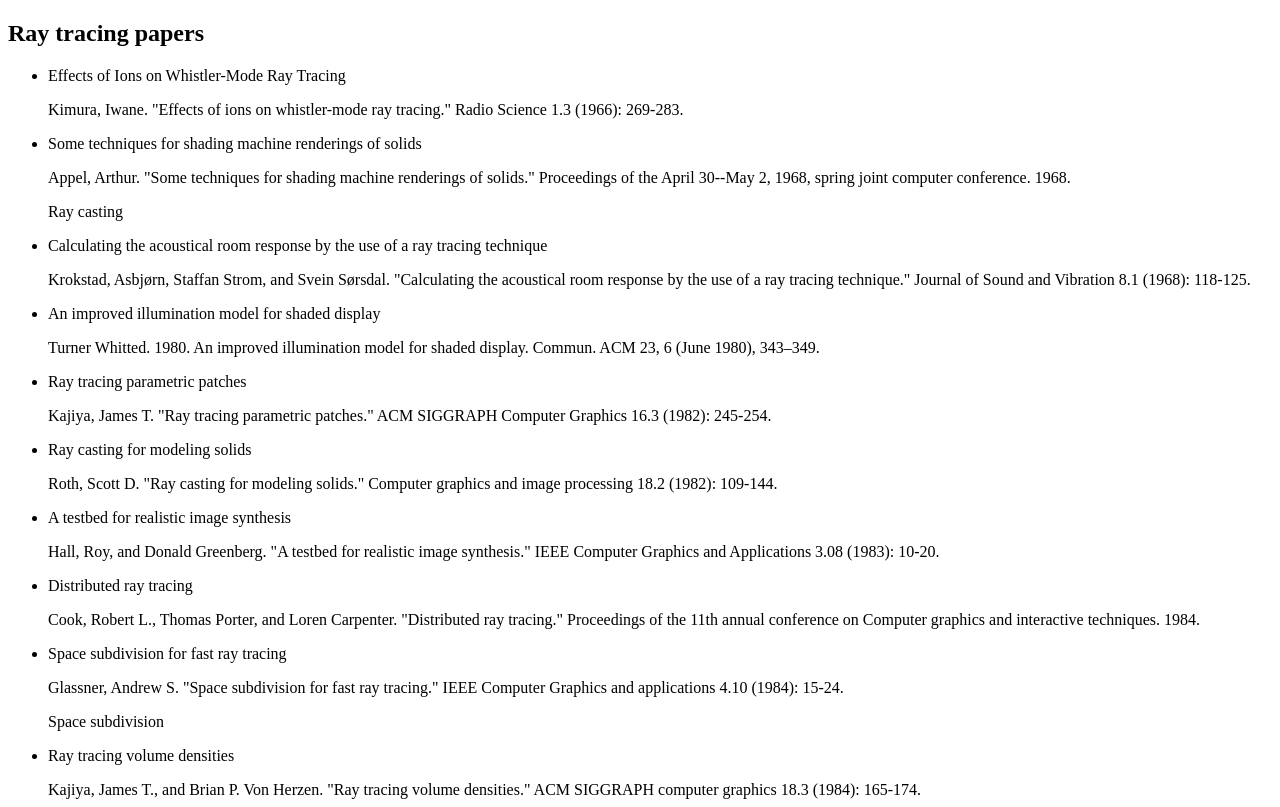
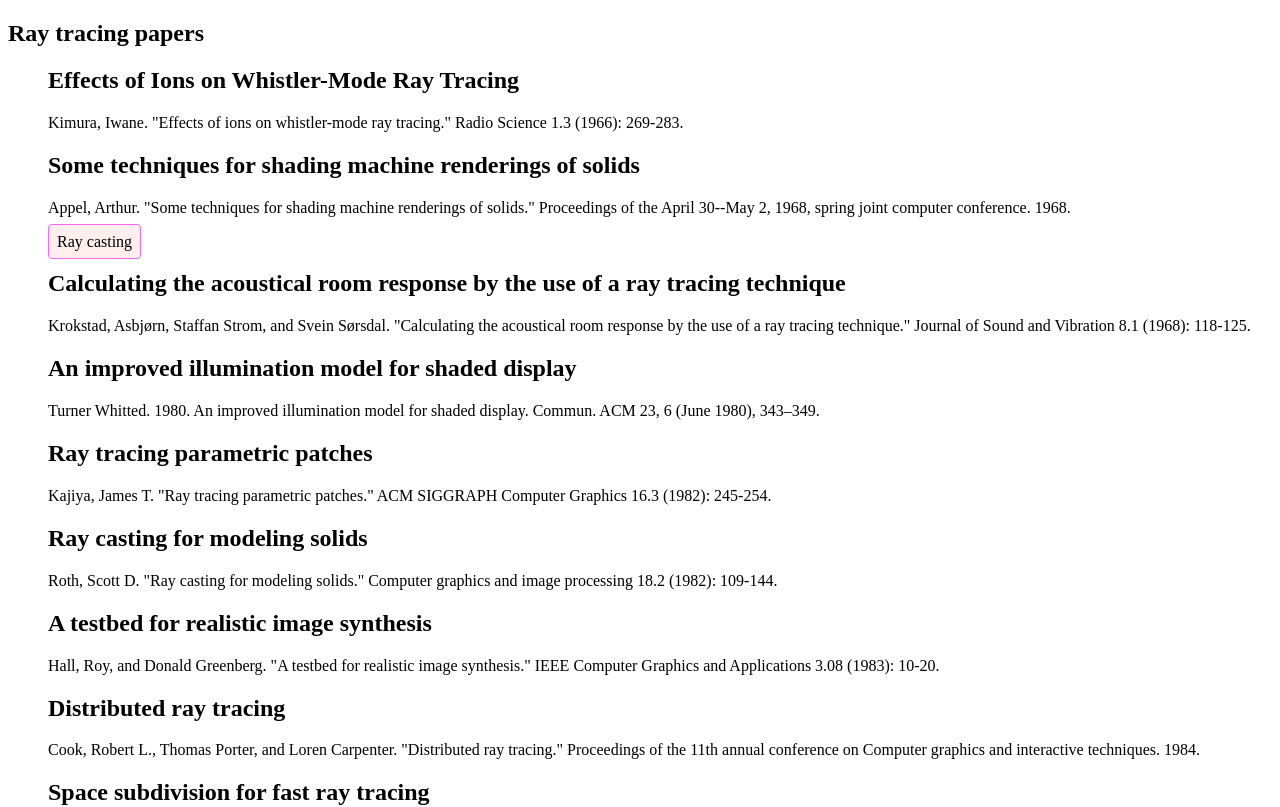
Before and after one commit to toomuat/toomuat.github.io, a React (Vite) app: page /papers/ray_tracing in a window 1280 px wide. Shown: the top 807 px of the page. Built offline with nearby package versions, Linux system fonts and the light colour scheme.

Commit message:
add css styling to paper keywords using css modules

```diff
--- /dev/null
+++ b/src/papers.module.css
@@ -0,0 +1,15 @@
+li {
+  list-style: none;
+}
+
+.keyword {
+  border: 1px solid #f6e;
+  border-radius: 4px;
+  padding: 0.5em;
+  background-color: #fee;
+}
+
+/* Insert margin only if there is a keyword right next to it. */
+.keyword + .keyword {
+  margin-left: 0.5em;
+}
--- a/src/papers.tsx
+++ b/src/papers.tsx
@@ -1,3 +1,5 @@
+import style from "./papers.module.css"
+
 type PaperInfo = {
   title: string;
   reference: string;
@@ -48,12 +50,12 @@
 export const PapersList: React.FC<PaperInfoProp> = ({ papers }) => {
   const papersList = papers.map((paper, index) => {
     const authors = paper.authors.map((authors, i) => <p key={i}>{authors}</p>)
-    const keywords = paper.keywords?.map((keywords, i) => <p key={i}>{keywords}</p>)
-    return <li key={index}>
-      <p>{paper.title}</p>
+    const keywords = paper.keywords?.map((keywords, i) => <span key={i} className={style.keyword}>{keywords}</span>)
+    return <li key={index} className={style.li}>
+      <h2>{paper.title}</h2>
       <p>{paper.reference}</p>
       {authors && <div>{authors}</div>}
-      {keywords && <div>{keywords}</div>}
+      {keywords && <p>{keywords}</p>}
     </li>
   })
   return <ul>{papersList}</ul>
--- a/src/papers/ray_tracing.tsx
+++ b/src/papers/ray_tracing.tsx
@@ -1,27 +1,11 @@
 import { useEffect, useState } from "react";
 import { PapersList, ReadonlyPaperInfo, ReadPapersInfo } from "../papers"
-
-const _papers: ReadonlyPaperInfo[] = [
-  {
-    title: "Effects of Ions on Whistler-Mode Ray Tracing",
-    reference: 'Kimura, Iwane. "Effects of ions on whistler-mode ray tracing." Radio Science 1.3 (1966): 269-283.',
-    authors: ["None"],
-    keywords: ["None"],
-  },
-  {
-    title: "Some techniques for shading machine renderings of solids",
-    reference: 'Appel, Arthur. "Some techniques for shading machine renderings of solids." Proceedings of the April 30--May 2, 1968, spring joint computer conference. 1968.',
-    authors: ["None"],
-    keywords: ["Ray casting"],
-  },
-];
 
 export default function RayTracing() {
   const [papers_info, setPapersInfo] = useState<ReadonlyPaperInfo[]>([]);
 
   useEffect(() => {
     const papers_info_promise = ReadPapersInfo("ray_tracing.txt")
-    // console.log("RayTracing")
     papers_info_promise.then(result => {
       setPapersInfo(result)
     })
```
Also changed, not shown: src/papers/test2.txt (deleted).
